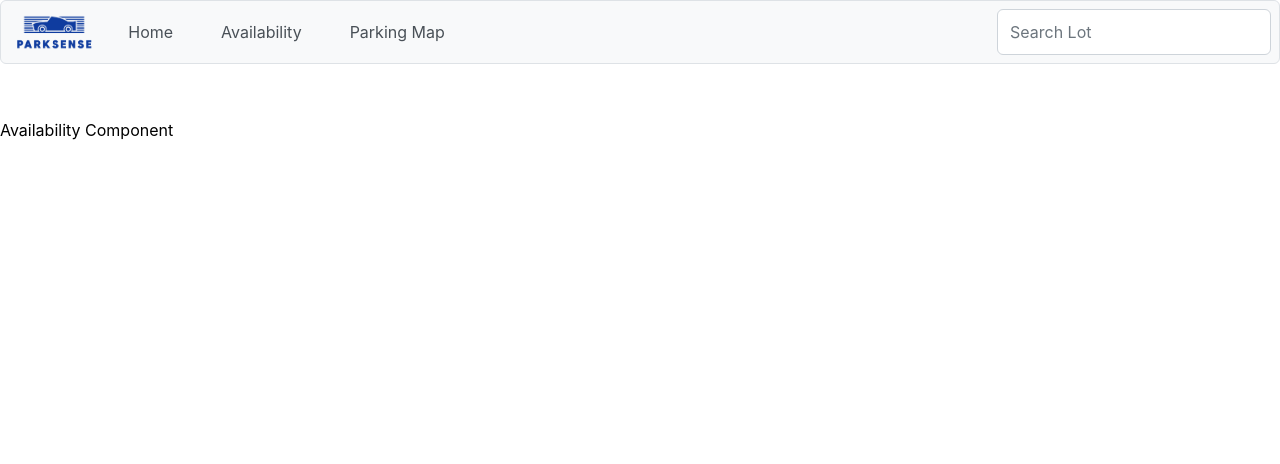
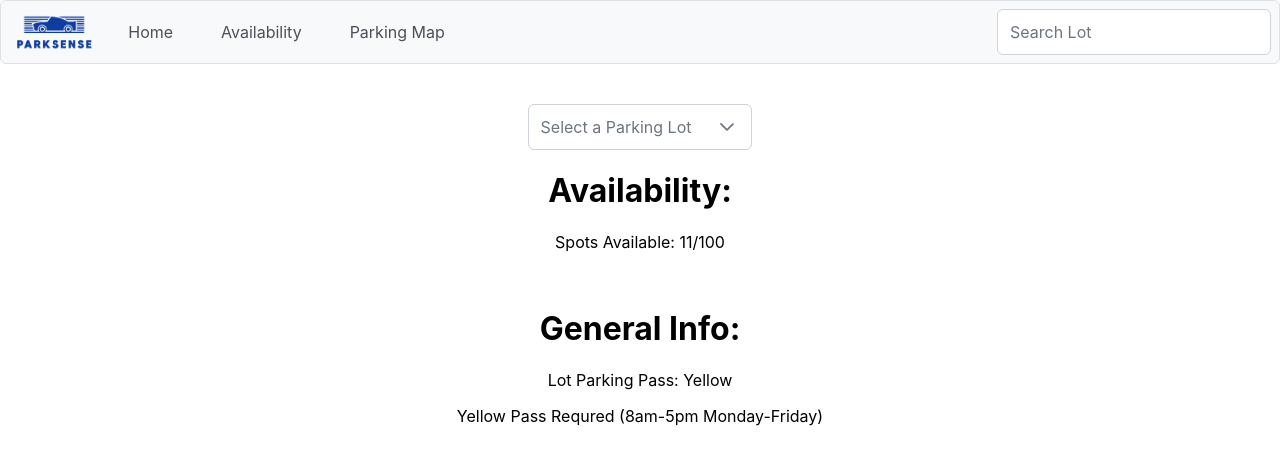
Before and after one commit to landoty/ParkSense, a React (Create React App) app in the folder park-sense/: page /availability in a window 1280 px wide. Shown: the top 464 px of the page. Built offline with nearby package versions, Linux system fonts and the light colour scheme.

Commit message:
Reorganized components, started on availability page

```diff
--- a/park-sense/src/components/page-structure/MainNavBar.js
+++ b/park-sense/src/components/general/MainNavBar.js
@@ -3,7 +3,7 @@ import { PrimeReactProvider } from 'primereact/api'
 import { Menubar } from 'primereact/menubar';
 import { InputText } from 'primereact/inputtext';
 import { useNavigate } from 'react-router-dom'
-import "./../../../node_modules/primereact/resources/themes/lara-light-blue/theme.css";
+import "primereact/resources/themes/lara-light-blue/theme.css";
 import 'primereact/resources/primereact.min.css';
 import logo2 from "../../img/parksense-logo2.png";
 
--- a/park-sense/src/components/pages/Availability.js
+++ /dev/null
@@ -1,5 +0,0 @@
-import WhatIsParkSense from "../assets/WhatIsParkSense";
-
-export default function Availability(){
-    return(<p>Availability Component</p>)
-}
--- /dev/null
+++ b/park-sense/src/components/pages/availability/Availability.js
@@ -0,0 +1,11 @@
+import LotDropdown from "./LotDropdown"
+import LotStatus from "./LotStatus"
+
+export default function Availability(){
+    return(
+        <center>
+            <LotDropdown></LotDropdown>
+            <LotStatus></LotStatus>
+        </center>
+    );
+}
--- /dev/null
+++ b/park-sense/src/components/pages/availability/LotDropdown.js
@@ -0,0 +1,12 @@
+import React, { useState } from 'react'
+import { Dropdown } from 'primereact/dropdown';
+
+
+export default function LotDropdown(){
+    const [selectedLot, setSelectedLot] = useState(null);
+    const lots = ['88','89','90','91','92'];
+    return (
+        <Dropdown value={selectedLot} onChange={(e) => setSelectedLot(e.value)} options={lots}
+            placeholder='Select a Parking Lot' className='w-full md:w-14rem'/>
+    )
+}
--- /dev/null
+++ b/park-sense/src/components/pages/availability/LotStatus.js
@@ -0,0 +1,12 @@
+export default function LotStatus(){
+    return(
+        <div>
+            <h1>Availability:</h1>
+                <p>Spots Available: 11/100</p>
+            <br></br>
+            <h1>General Info:</h1>
+            <p>Lot Parking Pass: Yellow</p>
+            <p>Yellow Pass Requred (8am-5pm Monday-Friday)</p>
+        </div>
+    );
+}
--- a/park-sense/src/components/pages/Home.js
+++ b/park-sense/src/components/pages/home/Home.js
@@ -1,4 +1,4 @@
-import WhatIsParkSense from '../assets/WhatIsParkSense.js'
+import WhatIsParkSense from './WhatIsParkSense.js';
 
 export default function Home(){
     return(
--- a/park-sense/src/components/assets/WhatIsParkSense.js
+++ b/park-sense/src/components/pages/home/WhatIsParkSense.js
@@ -1,7 +1,7 @@
 import React from 'react';
 import { PrimeReactProvider } from 'primereact/api';
-import logo1 from '../../img/parksense-logo.png'
-import "./../../../node_modules/primereact/resources/themes/lara-light-blue/theme.css";
+import logo1 from './../../../img/parksense-logo.png'
+import "primereact/resources/themes/lara-light-blue/theme.css";
 
 export default function WhatIsParkSense()
 {
--- a/park-sense/src/components/pages/NoPage.js
+++ b/park-sense/src/components/pages/no-page/NoPage.js
@@ -1,5 +1,3 @@
-
-
 export default function NoPage(){
     return(
         <h2>Error</h2>
--- a/park-sense/src/components/pages/ParkingMap.js
+++ b/park-sense/src/components/pages/parking-map/ParkingMap.js
@@ -1,5 +1,3 @@
-import WhatIsParkSense from "../assets/WhatIsParkSense";
-
 export default function ParkingMap(){
     return(<p>ParkingMap Component</p>);
 }
```
Also changed, not shown: park-sense/src/App.js (+6 -6 lines), park-sense/src/components/general/BlueLogo.js (renamed from park-sense/src/components/assets/BlueLogo.js).
